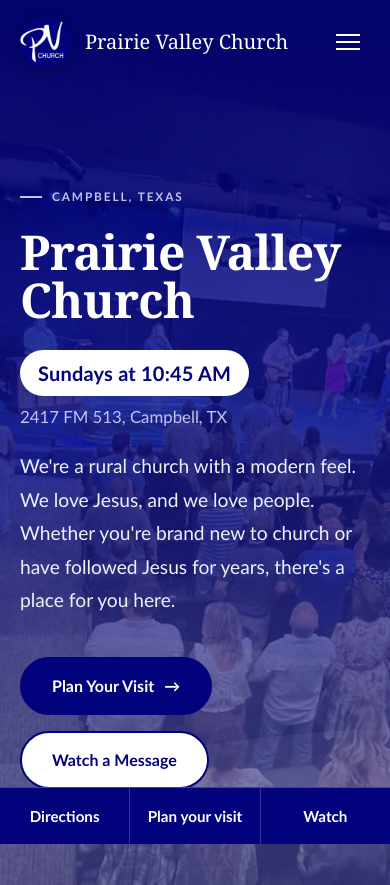
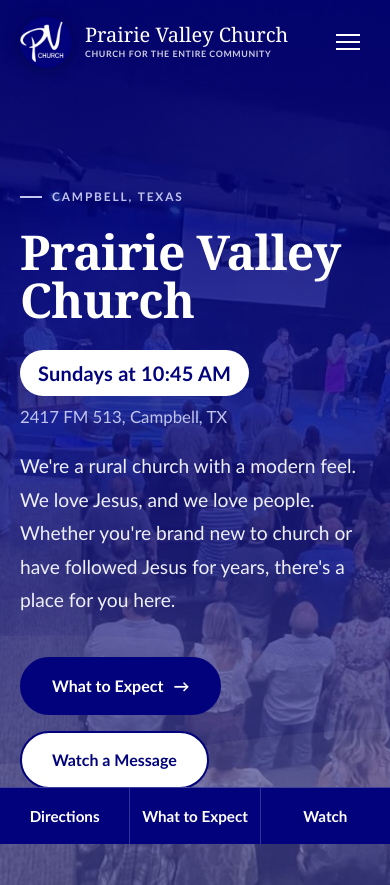
Before and after one commit to jslater1226/prairie-valley-church-site, a plain HTML site: page dist/index.html in a window 390 px wide. Shown: the top 885 px of the page. Drawn offline with Linux system fonts and the light colour scheme.

Commit message:
Restore tagline on phones, rename Plan a Visit to What to Expect, drop Open Church Center button
Co-Authored-By: Claude Sonnet 5.5 <noreply@anthropic.com>
Claude-Session: https://claude.ai/code/session_01Rx5zPWeuNRQ1cj53fH2XEZ

```diff
--- a/dist/index.html
+++ b/dist/index.html
@@ -271,6 +271,7 @@ html{font-size:clamp(16px,calc(10px + .45vw),20px);}
   .ev-row:not(.open) .ev-note{display:-webkit-box;-webkit-line-clamp:1;-webkit-box-orient:vertical;overflow:hidden;}
   .elder-list:not(.open){display:none !important;}
 }
+@media (max-width:520px){.brand-word b{display:block;font-size:.55rem;letter-spacing:.07em;margin-top:3px;}}
 </style>
 </head>
 <body>
@@ -283,7 +284,7 @@ html{font-size:clamp(16px,calc(10px + .45vw),20px);}
       <span class="brand-word">Prairie Valley Church<b>CHURCH FOR THE ENTIRE COMMUNITY</b></span>
     </a>
     <nav class="links" aria-label="Main">
-      <a href="#visit">Plan a Visit</a>
+      <a href="#visit">What to Expect</a>
       <a href="#sermons">Sermons</a>
       <a href="#ministries">Ministries</a>
       <a href="#events">Events</a>
@@ -295,7 +296,7 @@ html{font-size:clamp(16px,calc(10px + .45vw),20px);}
 </header>
 
 <nav class="mobile-nav" id="mobileNav" aria-label="Mobile">
-  <a href="#visit">Plan a Visit</a>
+  <a href="#visit">What to Expect</a>
   <a href="#sermons">Sermons</a>
   <a href="#ministries">Ministries</a>
   <a href="#events">Events</a>
@@ -327,7 +328,7 @@ html{font-size:clamp(16px,calc(10px + .45vw),20px);}
       <p class="hero-time"><strong>Sundays at 10:45 AM</strong><span>2417 FM 513, Campbell, TX</span></p>
       <p class="lead">We're a rural church with a modern feel. We love Jesus, and we love people. Whether you're brand new to church or have followed Jesus for years, there's a place for you here.</p>
       <div class="cta-row">
-        <a class="btn solid" href="#visit">Plan Your Visit <span class="arrow">&rarr;</span></a>
+        <a class="btn solid" href="#visit">What to Expect <span class="arrow">&rarr;</span></a>
         <a class="btn" href="https://www.youtube.com/@prairievalleybaptistchurch9414/streams" target="_blank" rel="noopener">Watch a Message</a>
       </div>
     </div>
@@ -489,7 +490,6 @@ html{font-size:clamp(16px,calc(10px + .45vw),20px);}
           <p style="margin:20px 0 0;line-height:1.75;max-width:52ch;color:#EAEBFA">Come worship with us, hear the Word, and get to know some people who'll be glad you came. Questions before you visit? Give us a call, or start with our New Here page.</p>
           <div class="cta-row" style="margin-top:30px">
             <a class="btn solid" href="https://pvbchurch.churchcenter.com/pages/im-new" target="_blank" rel="noopener">I'm new here <span class="arrow">&rarr;</span></a>
-            <a class="btn" href="https://pvbchurch.churchcenter.com/home" target="_blank" rel="noopener">Open Church Center</a>
           </div>
         </div>
         <div class="reveal">
@@ -507,12 +507,12 @@ html{font-size:clamp(16px,calc(10px + .45vw),20px);}
 <footer>
   <div class="wrap foot-grid">
     <div><h4>Prairie Valley Church</h4><p style="max-width:34ch;line-height:1.6;color:#EDEEFA;margin:0">Church for the entire community, in Campbell, Texas.</p></div>
-    <div><h4>Explore</h4><a class="flink" href="#visit">Plan a Visit</a><a class="flink" href="#sermons">Sermons</a><a class="flink" href="#ministries">Ministries</a><a class="flink" href="#events">Events</a></div>
+    <div><h4>Explore</h4><a class="flink" href="#visit">What to Expect</a><a class="flink" href="#sermons">Sermons</a><a class="flink" href="#ministries">Ministries</a><a class="flink" href="#events">Events</a></div>
     <div><h4>Visit</h4><a class="flink" href="https://www.google.com/maps/search/?api=1&query=2417+FM+513+Campbell+TX+75422" target="_blank" rel="noopener">2417 FM 513, Campbell, TX</a><a class="flink" href="tel:+14308082655">430.808.2655</a><a class="flink" href="#give">Give</a></div>
   </div>
   <div class="wrap foot-bottom"><span>&copy; 2026 Prairie Valley Church</span><span>Sundays 10:45 AM &middot; Wednesdays 6:00&ndash;7:30 PM</span></div>
 </footer>
-<nav class="quickbar" aria-label="Quick actions"><a href="https://www.google.com/maps/search/?api=1&query=2417+FM+513+Campbell+TX+75422" target="_blank" rel="noopener">Directions</a><a href="#visit">Plan your visit</a><a href="#sermons">Watch</a></nav>
+<nav class="quickbar" aria-label="Quick actions"><a href="https://www.google.com/maps/search/?api=1&query=2417+FM+513+Campbell+TX+75422" target="_blank" rel="noopener">Directions</a><a href="#visit">What to Expect</a><a href="#sermons">Watch</a></nav>
 
 <script>
 (function(){
```
Also changed, not shown: build/template_prev.html (+4 -5 lines), build/copyedit.txt.
